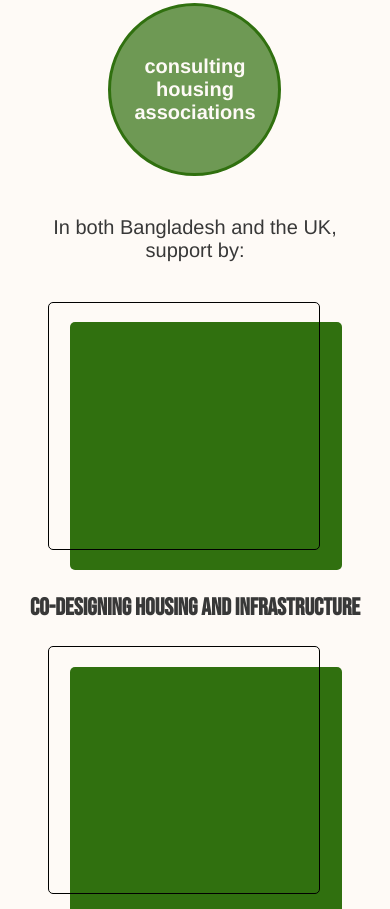
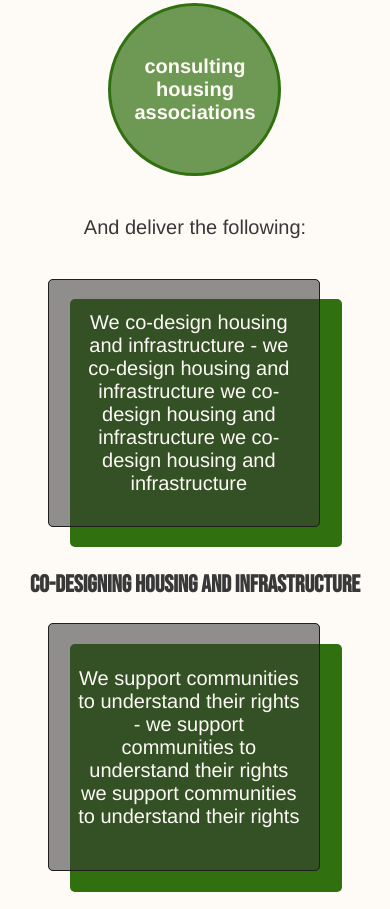
Before and after one commit to dede95/azuko-webpage, a plain HTML site: page index.html in a window 390 px wide. Shown: the part 6312-7221 px from the top of the page. Drawn offline with Linux system fonts and the light colour scheme.

Commit message:
Add mobile-friendly view for types of help section and add interactivity

```diff
--- a/index.html
+++ b/index.html
@@ -173,7 +173,7 @@
                             <div class="fact help-fact">consulting housing associations</div>
                         </div>
                     </div>
-                    <p>In both Bangladesh and the UK, support by: </p>
+                    <p>And deliver the following: </p>
                     <div class="areas-of-help">
                         <div class="left-column">
                             <div class="cell cell-1">
--- a/styles.css
+++ b/styles.css
@@ -487,6 +487,13 @@ header {
     top: 7.6%;
     left: 7.6%;
     z-index: 0;
+    transition: top 400ms, left 400ms;
+}
+
+.help-box-cards:hover .pic-help-card-offset {
+    top: 0;
+    left: 0;
+    transition-timing-function: ease-in-out;
 }
 
 .cell-1 .pic-help-card {
@@ -1068,6 +1075,19 @@ header {
         width: 80%;
     }
 
+    .text-on-hover {
+        opacity: 1;
+        visibility: visible;
+
+        display: flex;
+        justify-content: center;
+        align-items: center;
+    }
+
+    .text-on-hover p {
+        color: #FEFAF6;
+    }
+
     /* CAROUSEL SECTION */
 
     .carousel-pics {
```
